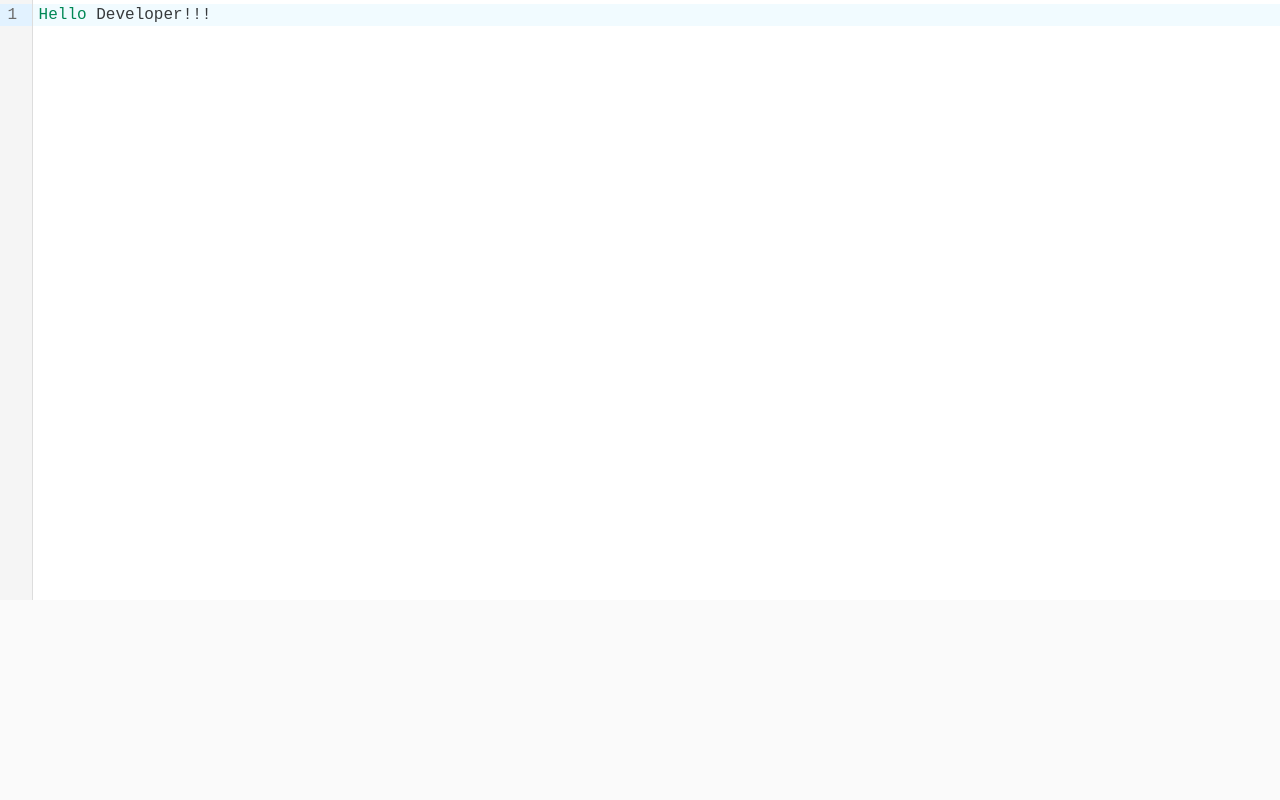
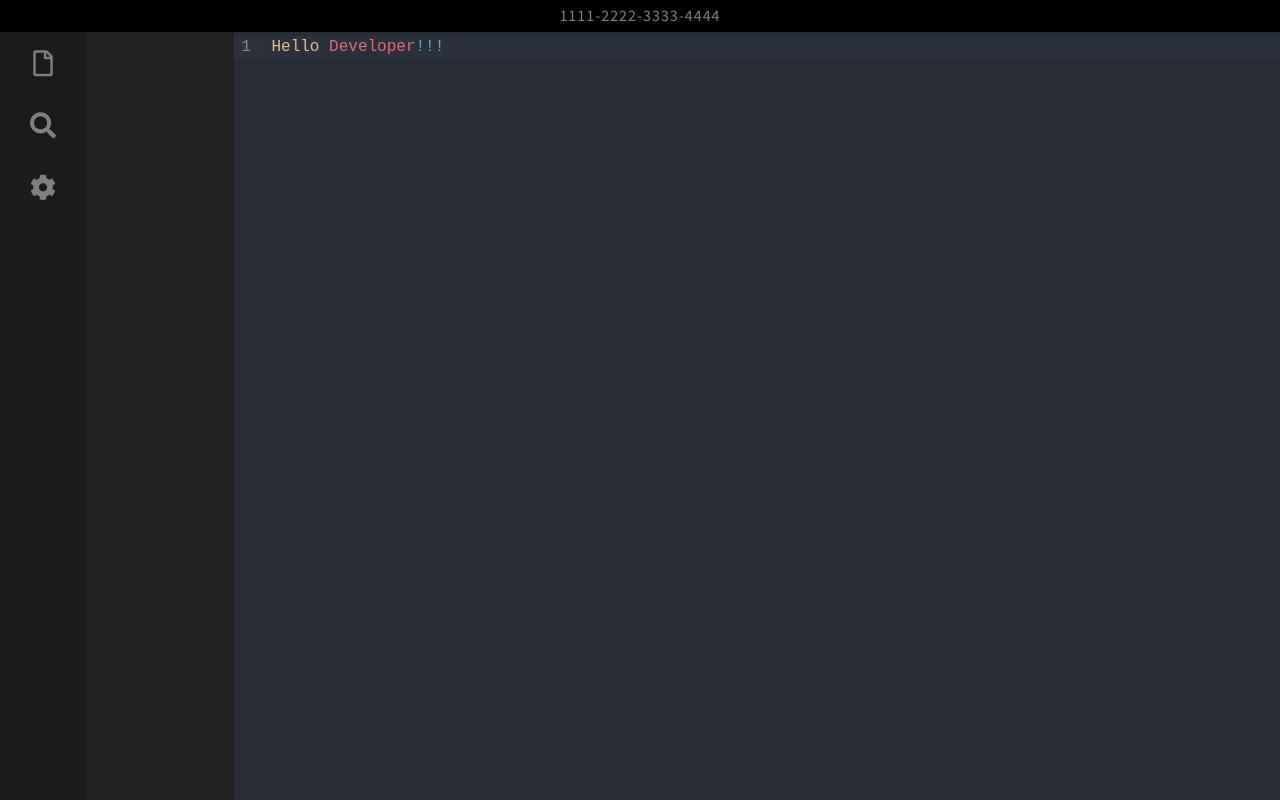
Before and after one commit to Aditya-shrivastav/codesplit, a React (Create React App) app in the folder frontend/: page /editor/1 in a window 1280 px wide. Built offline with nearby package versions, Linux system fonts and the light colour scheme; no server answers.

Commit message:
created editor screen, with editorTopNav, EditorSideNav and Editor component

```diff
--- a/frontend/src/components/Editor.js
+++ b/frontend/src/components/Editor.js
@@ -1,7 +1,6 @@
 import React, { useState } from 'react'
 import CodeMirror from '@uiw/react-codemirror'
 import { cpp } from '@codemirror/lang-cpp'
-import { oneDarkTheme } from '@codemirror/theme-one-dark'
 
 const Editor = () => {
   const [code, setCode] = useState('Hello World')
@@ -9,15 +8,17 @@ const Editor = () => {
   return (
     <>
       <CodeMirror
+        className="editor"
+        height="96vh"
         value={'Hello Developer!!!'}
-        height="600px"
         extensions={[cpp()]}
         onChange={(value, viewUpdate) => {
           setCode(value)
         }}
-        theme="light"
+        theme="dark"
         basicSetup={true}
         indentWithTab={true}
+        editable={true}
       />
     </>
   )
--- /dev/null
+++ b/frontend/src/components/EditorSideNav.js
@@ -0,0 +1,20 @@
+import React from 'react'
+import { ListGroup } from 'react-bootstrap'
+
+const EditorSideNav = () => {
+  return (
+    <ListGroup className="editor-sidenav-container">
+      <ListGroup.Item>
+        <i class="far fa-file"></i>
+      </ListGroup.Item>
+      <ListGroup.Item>
+        <i class="fas fa-search"></i>
+      </ListGroup.Item>
+      <ListGroup.Item>
+        <i class="fas fa-cog"></i>
+      </ListGroup.Item>
+    </ListGroup>
+  )
+}
+
+export default EditorSideNav
--- /dev/null
+++ b/frontend/src/components/EditorTopNav.js
@@ -0,0 +1,11 @@
+import React from 'react'
+
+const EditorTopNav = () => {
+  return (
+    <div className="editor-topnav">
+      <h6 className="m-0 p-1 editor-id">1111-2222-3333-4444</h6>
+    </div>
+  )
+}
+
+export default EditorTopNav
--- a/frontend/src/sass/index.css
+++ b/frontend/src/sass/index.css
@@ -57,11 +57,10 @@ header .nav-link {
 }
 
 .home-screen {
-  min-height: calc(100vh - 5rem - 3.5rem);
+  min-height: 100vh;
 }
 
 .home-screen .home-row {
-  min-height: calc(100vh - 5rem - 3.5rem);
   -webkit-box-align: center;
       -ms-flex-align: center;
           align-items: center;
@@ -84,28 +83,111 @@ header .nav-link {
 }
 
 .about-screen {
-  min-height: calc(100vh - 5rem - 3.5rem);
+  min-height: 100vh;
 }
 
 .about-screen .about-row {
-  min-height: calc(100vh - 5rem - 3.5rem);
   -webkit-box-align: center;
       -ms-flex-align: center;
           align-items: center;
 }
 
 .auth-screen {
-  min-height: calc(100vh - 5rem - 3.5rem);
+  min-height: calc(100vh);
 }
 
 .auth-screen .auth-row {
-  min-height: calc(100vh - 5rem - 3.5rem);
   -webkit-box-pack: center;
       -ms-flex-pack: center;
           justify-content: center;
   -webkit-box-align: center;
       -ms-flex-align: center;
           align-items: center;
+}
+
+.editor-screen {
+  min-height: calc(90vh - 3%);
+}
+
+.editor-screen .editor-row {
+  height: calc(90vh - 3%);
+  display: -webkit-box;
+  display: -ms-flexbox;
+  display: flex;
+  -webkit-box-orient: horizontal;
+  -webkit-box-direction: normal;
+      -ms-flex-direction: row;
+          flex-direction: row;
+}
+
+.editor-screen .editor-row .sidenav-column {
+  width: 3%;
+}
+
+.editor-screen .editor-row .sidenav-column .editor-sidenav-container {
+  background-color: #1b1b1b;
+  height: 100%;
+}
+
+.editor-screen .editor-row .sidenav-column .editor-sidenav-container .list-group-item {
+  background-color: #1b1b1b;
+  color: grey;
+  display: -webkit-box;
+  display: -ms-flexbox;
+  display: flex;
+  -webkit-box-pack: center;
+      -ms-flex-pack: center;
+          justify-content: center;
+  -webkit-box-align: center;
+      -ms-flex-align: center;
+          align-items: center;
+  padding: 18px 10px;
+  border: none;
+}
+
+.editor-screen .editor-row .sidenav-column .editor-sidenav-container .list-group-item .fa-file,
+.editor-screen .editor-row .sidenav-column .editor-sidenav-container .list-group-item .fa-search,
+.editor-screen .editor-row .sidenav-column .editor-sidenav-container .list-group-item .fa-cog {
+  font-size: 26px;
+}
+
+.editor-screen .editor-row .sidenav-column .editor-sidenav-container .list-group-item:hover {
+  color: #fff;
+}
+
+.editor-screen .editor-row .detail-column {
+  width: 12%;
+  background-color: #212121;
+}
+
+.editor-screen .editor-row .editor-column {
+  width: 85%;
+}
+
+.editor-screen .editor-topnav {
+  height: 4vh;
+  background-color: black;
+  color: grey;
+  display: -webkit-box;
+  display: -ms-flexbox;
+  display: flex;
+  -webkit-box-pack: center;
+      -ms-flex-pack: center;
+          justify-content: center;
+  -webkit-box-align: center;
+      -ms-flex-align: center;
+          align-items: center;
+}
+
+.editor-screen .editor-topnav .editor-id {
+  vertical-align: middle;
+  letter-spacing: 1px;
+  display: inline-block;
+  cursor: pointer;
+}
+
+.editor-screen .editor-topnav .editor-id:hover {
+  color: #fff;
 }
 
 footer {
@@ -126,4 +208,24 @@ footer {
             justify-content: center;
   }
 }
+
+@media (max-width: 800px) {
+  .editor-screen .editor-row .sidenav-column {
+    width: 8%;
+  }
+  .editor-screen .editor-row .sidenav-column .editor-sidenav-container .list-group-item {
+    padding: 15px 10px;
+  }
+  .editor-screen .editor-row .sidenav-column .editor-sidenav-container .list-group-item .fa-file,
+  .editor-screen .editor-row .sidenav-column .editor-sidenav-container .list-group-item .fa-search,
+  .editor-screen .editor-row .sidenav-column .editor-sidenav-container .list-group-item .fa-cog {
+    font-size: 20px;
+  }
+}
+
+@media (max-width: 1400px) {
+  .editor-screen .editor-row .sidenav-column {
+    width: 7%;
+  }
+}
 /*# sourceMappingURL=index.css.map */
--- a/frontend/src/sass/index.scss
+++ b/frontend/src/sass/index.scss
@@ -55,9 +55,8 @@ header {
 }
 
 .home-screen {
-  min-height: calc(100vh - 5rem - 3.5rem);
+  min-height: 100vh;
   .home-row {
-    min-height: calc(100vh - 5rem - 3.5rem);
     align-items: center;
     .homeScreen-title {
       font-size: 4rem;
@@ -78,19 +77,74 @@ header {
 }
 
 .about-screen {
-  min-height: calc(100vh - 5rem - 3.5rem);
+  min-height: 100vh;
   .about-row {
-    min-height: calc(100vh - 5rem - 3.5rem);
     align-items: center;
   }
 }
 
 .auth-screen {
-  min-height: calc(100vh - 5rem - 3.5rem);
+  min-height: calc(100vh);
   .auth-row {
-    min-height: calc(100vh - 5rem - 3.5rem);
     justify-content: center;
     align-items: center;
+  }
+}
+
+.editor-screen {
+  min-height: calc(90vh - 3%);
+  .editor-row {
+    height: calc(90vh - 3%);
+    display: flex;
+    flex-direction: row;
+    .sidenav-column {
+      width: 3%;
+      .editor-sidenav-container {
+        background-color: #1b1b1b;
+        height: 100%;
+        .list-group-item {
+          background-color: #1b1b1b;
+          color: grey;
+          display: flex;
+          justify-content: center;
+          align-items: center;
+          padding: 18px 10px;
+          border: none;
+          .fa-file,
+          .fa-search,
+          .fa-cog {
+            font-size: 26px;
+          }
+          &:hover {
+            color: #fff;
+          }
+        }
+      }
+    }
+    .detail-column {
+      width: 12%;
+      background-color: #212121;
+    }
+    .editor-column {
+      width: 85%;
+    }
+  }
+  .editor-topnav {
+    height: 4vh;
+    background-color: black;
+    color: grey;
+    display: flex;
+    justify-content: center;
+    align-items: center;
+    .editor-id {
+      vertical-align: middle;
+      letter-spacing: 1px;
+      display: inline-block;
+      cursor: pointer;
+      &:hover {
+        color: #fff;
+      }
+    }
   }
 }
 
@@ -113,3 +167,33 @@ footer {
     justify-content: center;
   }
 }
+
+@media (max-width: 800px) {
+  .editor-screen {
+    .editor-row {
+      .sidenav-column {
+        width: 8%;
+        .editor-sidenav-container {
+          .list-group-item {
+            padding: 15px 10px;
+            .fa-file,
+            .fa-search,
+            .fa-cog {
+              font-size: 20px;
+            }
+          }
+        }
+      }
+    }
+  }
+}
+
+@media (max-width: 1400px) {
+  .editor-screen {
+    .editor-row {
+      .sidenav-column {
+        width: 7%;
+      }
+    }
+  }
+}
--- a/frontend/src/screens/EditorScreen.js
+++ b/frontend/src/screens/EditorScreen.js
@@ -1,11 +1,24 @@
 import React from 'react'
 
 import Editor from '../components/Editor'
+import EditorSideNav from '../components/EditorSideNav'
+import EditorTopNav from '../components/EditorTopNav'
 
 const EditorScreen = () => {
   return (
-    <div>
-      <Editor />
+    <div className="editor-screen">
+      <EditorTopNav />
+      <div className="m-auto editor-row">
+        <div className="sidenav-column">
+          <EditorSideNav />
+        </div>
+        <div className="detail-column">
+          <h1></h1>
+        </div>
+        <div className="editor-column">
+          <Editor />
+        </div>
+      </div>
     </div>
   )
 }
```
Also changed, not shown: 1 other file (tests, documents, lock files or other folders).
